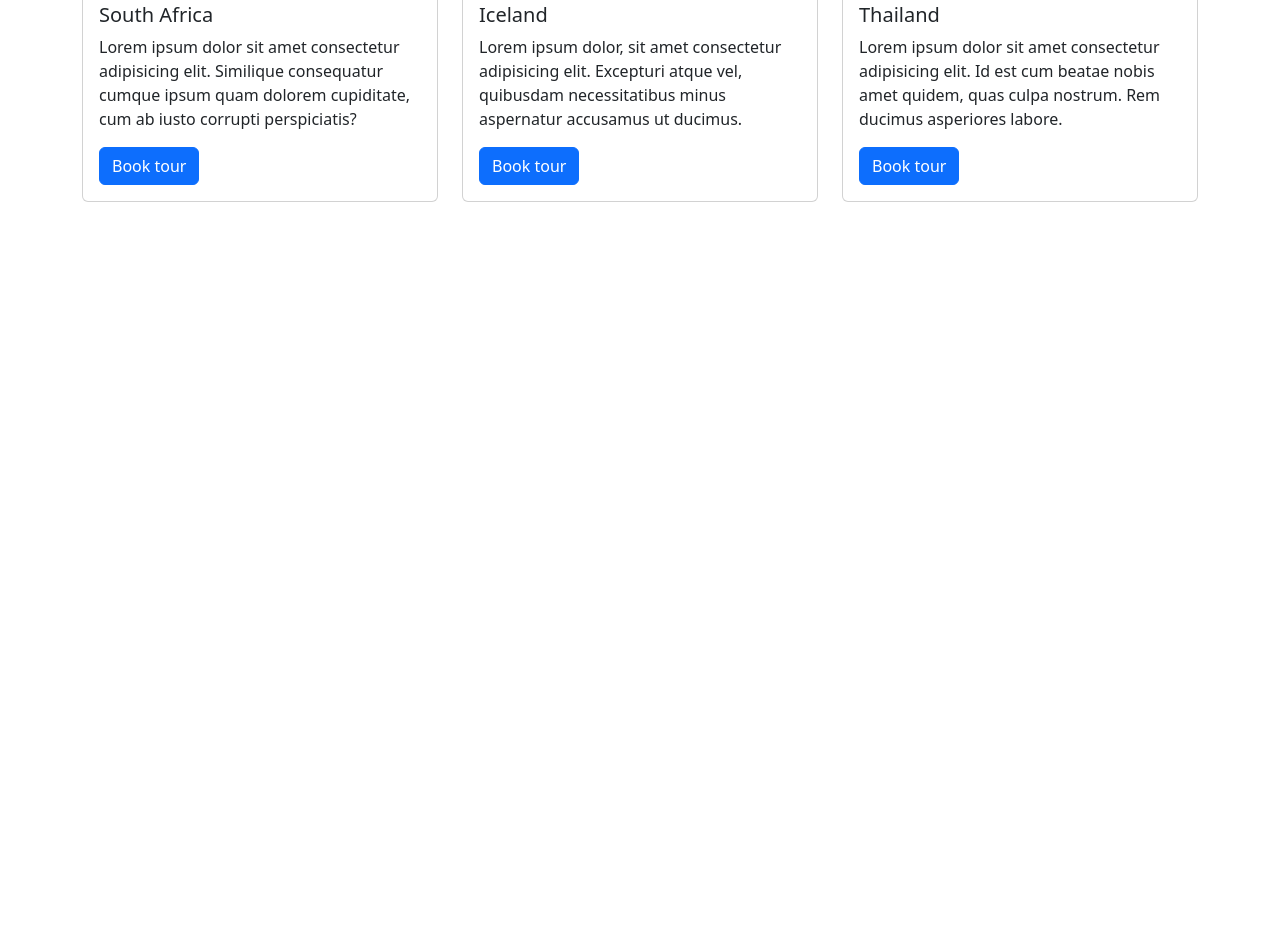
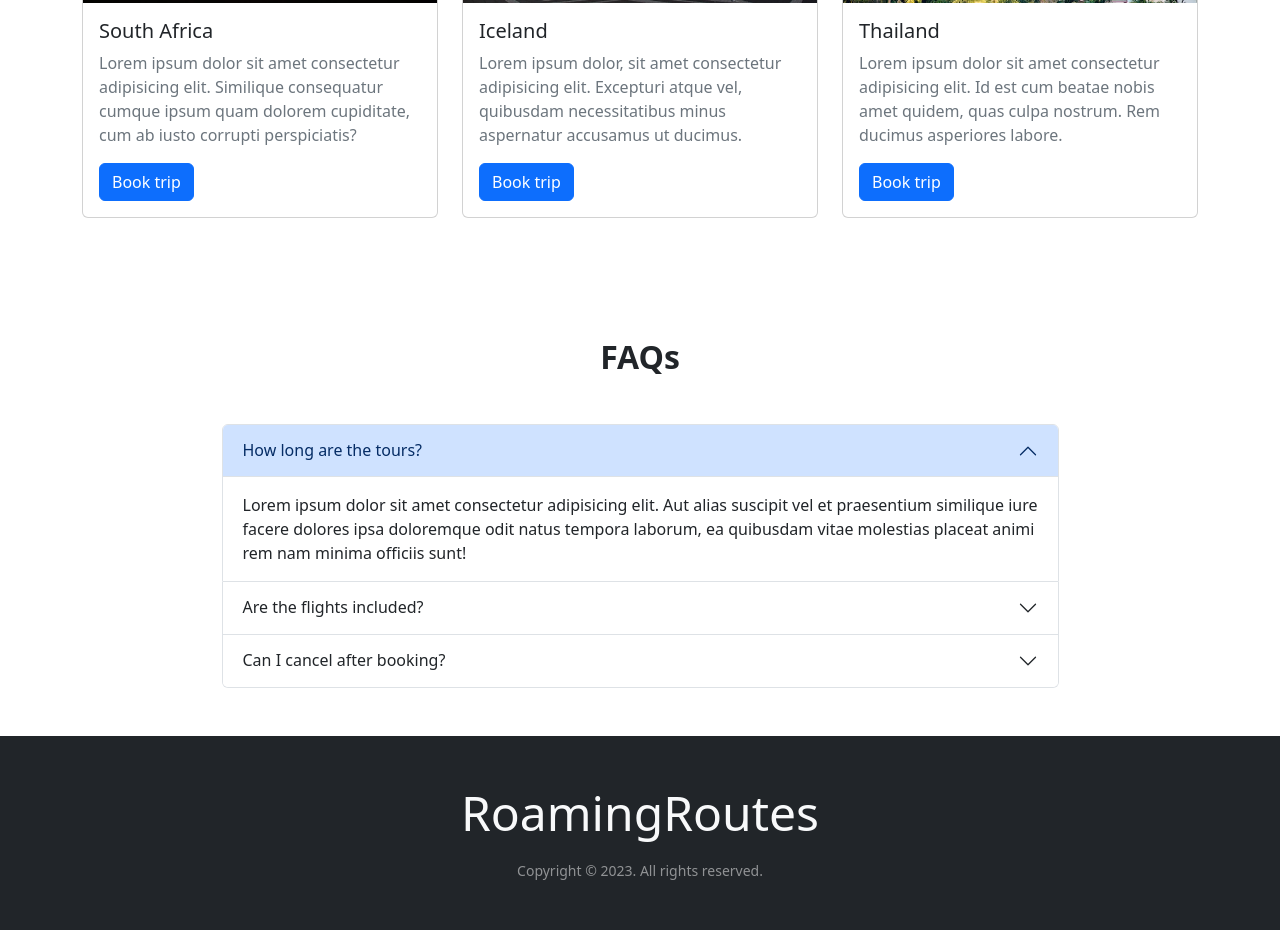
Before and after one commit to MartinFlischman/roaming-routes, a plain HTML site: page index.html in a window 1280 px wide. Shown: the part 1125-2055 px from the top of the page. Before the commit the page ends 1447 px from the top, so only its background shows below. Drawn offline with nearby package versions, Linux system fonts and the light colour scheme.

Commit message:
FAQs Section
feat: add accordion to the faqs section

refactor: restructured HTML, enhanced styling, and updated content for improved user experience

```diff
--- a/index.html
+++ b/index.html
@@ -16,7 +16,7 @@
 
 <body>
     <!--Navbar-->
-    <nav class="navbar navbar-expand-sm navbar-dark bg-dark">
+    <nav class="navbar navbar-expand-sm navbar-dark bg-dark fixed-top">
         <div class="container">
             <a class="navbar-brand" href="#">RoamingRoutes</a>
             <button class="navbar-toggler" type="button" data-bs-toggle="collapse" data-bs-target="#navbarNav"
@@ -45,7 +45,7 @@
         <div class="modal-dialog">
             <div class="modal-content">
                 <div class="modal-header">
-                    <h5 class="modal-title">Book a tour</h5>
+                    <h5 class="modal-title">Book a trip</h5>
                     <button type="button" class="btn-close" data-bs-dismiss="modal" aria-label="Close"></button>
                 </div>
                 <div class="modal-body">
@@ -80,7 +80,7 @@
     </section>
 
     <!--Carousel-->
-    <section id="hero-carousel" class="carousel slide">
+    <section id="hero-carousel" class="carousel slide pt-5">
         <div class="carousel-indicators">
             <button type="button" data-bs-target="#carouselIndicators" data-bs-slide-to="0" class="active"
                 aria-current="true" aria-label="Slide 1"></button>
@@ -97,8 +97,7 @@
                     <p class="fs-3 mt-5 text-uppercase">Discover majestic animals</p>
                     <h1 class="display-1 fw-bolder text-capitalize">Roaming Routes</p>
                         <button type="button" class="btn btn-primary px-4 py-2 fs-5 mt-5" data-bs-toggle="modal"
-                            data-bs-target="#booking-modal">Book a
-                            tour</button>
+                            data-bs-target="#booking-modal">Book a trip</button>
                 </div>
             </div>
             <div class="carousel-item c-item">
@@ -107,7 +106,7 @@
                     <p class="fs-3 mt-5 text-uppercase">Marvel at the night sky</p>
                     <h1 class="display-1 fw-bolder text-capitalize">Roaming Routes</p>
                         <button type="button" class="btn btn-primary px-4 py-2 fs-5 mt-5" data-bs-toggle="modal"
-                            data-bs-target="#booking-modal">Book a tour</button>
+                            data-bs-target="#booking-modal">Book a trip</button>
                 </div>
             </div>
             <div class="carousel-item c-item">
@@ -116,7 +115,7 @@
                     <p class="fs-3 mt-5 text-uppercase">Find inner peace</p>
                     <h1 class="display-1 fw-bolder text-capitalize">Roaming Routes</p>
                         <button type="button" class="btn btn-primary px-4 py-2 fs-5 mt-5" data-bs-toggle="modal"
-                            data-bs-target="#booking-modal">Book a tour</button>
+                            data-bs-target="#booking-modal">Book a trip</button>
                 </div>
             </div>
         </div>
@@ -153,8 +152,8 @@
     </section>
 
     <!--Packages Section-->
-    <section id="packages" class="pt-4">
-        <h2 class="text-center my-5">Packages</h2>
+    <section id="packages" class="pt-md-5">
+        <h2 class="my-5 text-center fw-bold">Packages</h2>
 
         <div class="container">
             <div class="row">
@@ -163,11 +162,12 @@
                         <img src="./images/south-africa.jpg" class="card-img-top" alt="...">
                         <div class="card-body">
                             <h5 class="card-title">South Africa</h5>
-                            <p class="card-text">Lorem ipsum dolor sit amet consectetur adipisicing elit. Similique
+                            <p class="card-text text-secondary">Lorem ipsum dolor sit amet consectetur adipisicing elit.
+                                Similique
                                 consequatur cumque ipsum quam dolorem cupiditate, cum ab iusto corrupti perspiciatis?
                             </p>
                             <a href="#" class="btn btn-primary" data-bs-toggle="modal"
-                                data-bs-target="#booking-modal">Book tour</a>
+                                data-bs-target="#booking-modal">Book trip</a>
                         </div>
                     </div>
                 </div>
@@ -176,11 +176,12 @@
                         <img src="./images/reykjavik.jpg" class="card-img-top" alt="...">
                         <div class="card-body">
                             <h5 class="card-title">Iceland</h5>
-                            <p class="card-text">Lorem ipsum dolor, sit amet consectetur adipisicing elit. Excepturi
+                            <p class="card-text text-secondary">Lorem ipsum dolor, sit amet consectetur adipisicing
+                                elit. Excepturi
                                 atque
                                 vel, quibusdam necessitatibus minus aspernatur accusamus ut ducimus.</p>
                             <a href="#" class="btn btn-primary" data-bs-toggle="modal"
-                                data-bs-target="#booking-modal">Book tour</a>
+                                data-bs-target="#booking-modal">Book trip</a>
                         </div>
                     </div>
                 </div>
@@ -189,11 +190,12 @@
                         <img src="./images/thailand.jpg" class="card-img-top" alt="...">
                         <div class="card-body">
                             <h5 class="card-title">Thailand</h5>
-                            <p class="card-text">Lorem ipsum dolor sit amet consectetur adipisicing elit. Id est cum
+                            <p class="card-text text-secondary">Lorem ipsum dolor sit amet consectetur adipisicing elit.
+                                Id est cum
                                 beatae
                                 nobis amet quidem, quas culpa nostrum. Rem ducimus asperiores labore.</p>
                             <a href="#" class="btn btn-primary" data-bs-toggle="modal"
-                                data-bs-target="#booking-modal">Book tour</a>
+                                data-bs-target="#booking-modal">Book trip</a>
                         </div>
                     </div>
                 </div>
@@ -202,15 +204,111 @@
     </section>
 
     <!--FAQs-->
-    <section id="faqs" class="py-5">
+    <section id="faqs" class="py-md-5">
+        <div class="container">
+            <h2 class="my-5 text-center fw-bold">FAQs</h2>
 
+            <div class="accordion w-75 mx-auto" id="accordion">
+                <div class="accordion-item">
+                    <h2 class="accordion-header">
+                        <button class="accordion-button" type="button" data-bs-toggle="collapse"
+                            data-bs-target="#collapseOne" aria-expanded="true" aria-controls="collapseOne">
+                            How long are the tours?
+                        </button>
+                    </h2>
+                    <div id="collapseOne" class="accordion-collapse collapse show" data-bs-parent="#accordion">
+                        <div class="accordion-body">
+                            Lorem ipsum dolor sit amet consectetur adipisicing elit. Aut alias suscipit vel et
+                            praesentium similique iure facere dolores ipsa doloremque odit natus tempora laborum, ea
+                            quibusdam vitae molestias placeat animi rem nam minima officiis sunt!
+                        </div>
+                    </div>
+                </div>
+                <div class="accordion-item">
+                    <h2 class="accordion-header">
+                        <button class="accordion-button collapsed" type="button" data-bs-toggle="collapse"
+                            data-bs-target="#collapseTwo" aria-expanded="false" aria-controls="collapseTwo">
+                            Are the flights included?
+                        </button>
+                    </h2>
+                    <div id="collapseTwo" class="accordion-collapse collapse" data-bs-parent="#accordion">
+                        <div class="accordion-body">
+                            Lorem ipsum dolor sit, amet consectetur adipisicing elit. Asperiores numquam
+                            explicabo odit perspiciatis sit quidem optio! Dicta debitis eveniet mollitia!
+                        </div>
+                    </div>
+                </div>
+                <div class="accordion-item">
+                    <h2 class="accordion-header">
+                        <button class="accordion-button collapsed" type="button" data-bs-toggle="collapse"
+                            data-bs-target="#collapseThree" aria-expanded="false" aria-controls="collapseThree">
+                            Can I cancel after booking?
+                        </button>
+                    </h2>
+                    <div id="collapseThree" class="accordion-collapse collapse" data-bs-parent="#accordion">
+                        <div class="accordion-body">
+                            Lorem ipsum dolor sit amet consectetur adipisicing elit. Eos porro dignissimos nam
+                            tempora cum fugiat voluptas voluptate corporis? Aut, molestiae consequuntur. Amet culpa
+                            nulla consequatur cum blanditiis beatae voluptatum quod neque doloribus officiis rerum
+                            eligendi quis eos suscipit, ea eaque omnis minima, cupiditate hic aperiam totam labore
+                            consequuntur. Autem exercitationem tenetur modi magnam! Quos et, est commodi ipsa
+                            dolorem aut?
+                        </div>
+                    </div>
+                </div>
+            </div>
+        </div>
     </section>
 
     <!--Contact Section-->
+    <!-- <section id="contact" class="py-5">
+        <div class="container">
+            <div class="row g-4">
+                <div class="col-md">
+                    <h2 class="text-center fw-bolder mb-4">
+                        Contact Info
+                    </h2>
+                    <ul class="list-group list-group-flush lead">
+                        <li class="list-group-item">
+                            <span class="fw-bold">
+                                Main Location:
+                            </span> 55 Lion Way, Cape Town, South Africa, 8001
+                        </li>
+
+                        <li class="list-group-item">
+                            <span class="fw-bold">
+                                Contact Number:
+                            </span> +27 86 000 000
+                        </li>
+
+                        <li class="list-group-item">
+                            <span class="fw-bold">
+                                Queries Email:
+                            </span> enquiries@roamingroutes.travel
+                        </li>
+
+                        <li class="list-group-item">
+                            <span class="fw-bold">
+                                Billing Email:
+                            </span> billing@roamingroutes.travel
+                        </li>
+                    </ul>
+                </div>
+            </div>
+        </div>
+    </section> -->
 
     <!--Main End-->
 
     <!--Footer-->
+    <footer class="bg-dark py-5">
+        <div class="container text-light text-center">
+            <p class="display-5 mb-3">RoamingRoutes</p>
+            <small class="text-white-50">
+                Copyright &copy; 2023. All rights reserved.
+            </small>
+        </div>
+    </footer>
 
 </body>
 
```
